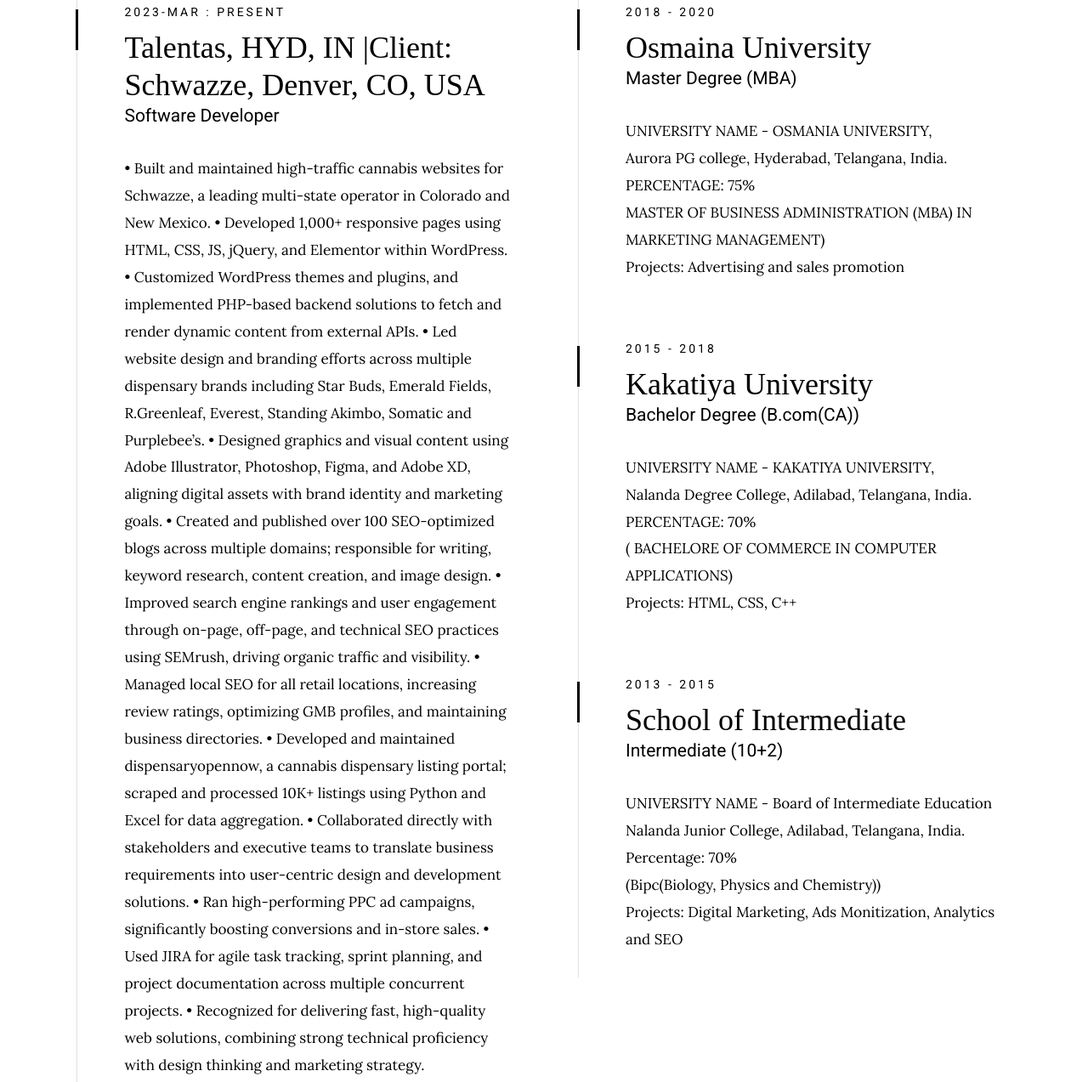
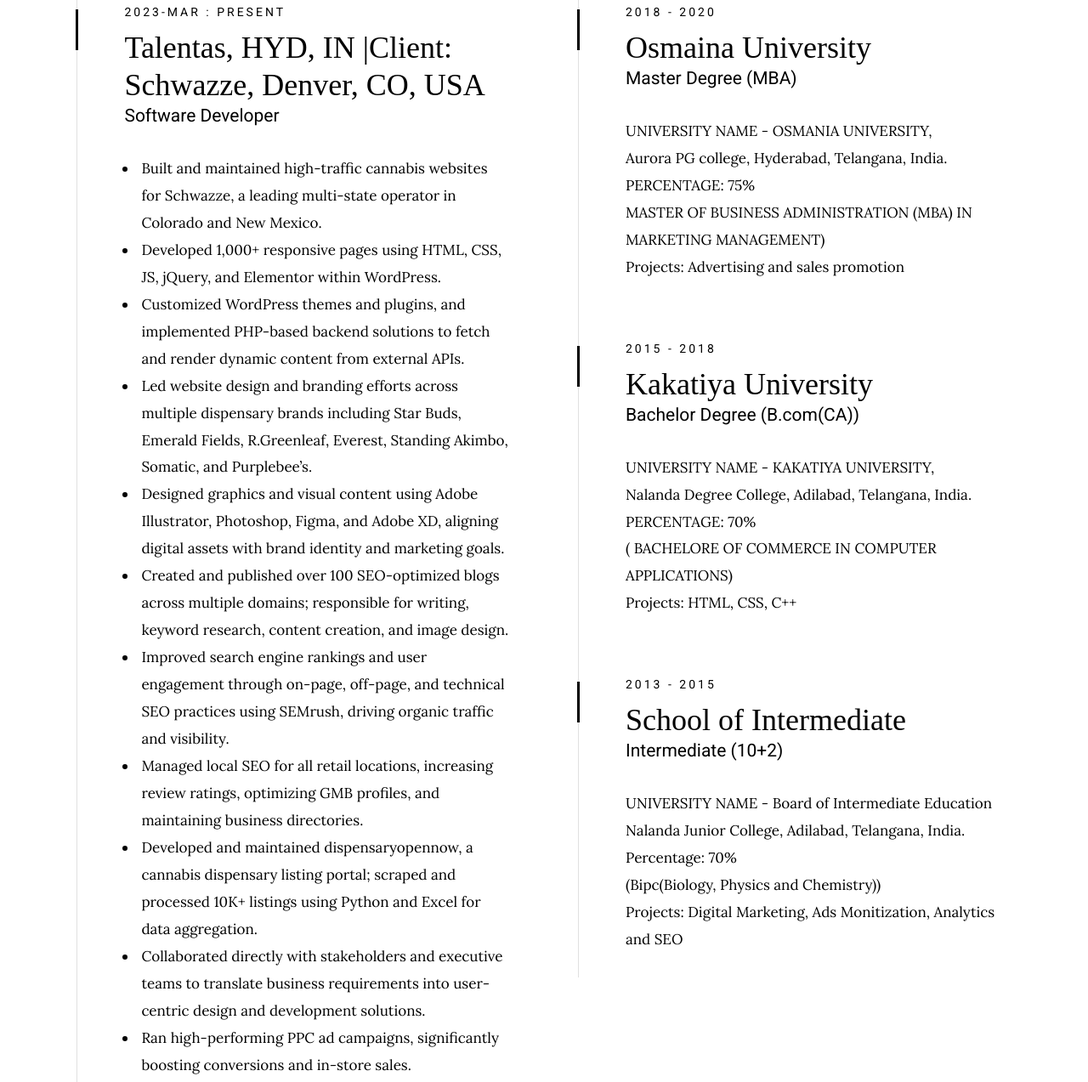
Before and after one commit to Charan8712/Charan8712.github.io, a plain HTML site: page index.html in a window 1280 px wide. Shown: the part 2181-3454 px from the top of the page at 85% size. Drawn offline with Linux system fonts and the light colour scheme; a web font is replaced by a local one.

Commit message:
Update index.html

```diff
--- a/index.html
+++ b/index.html
@@ -169,21 +169,21 @@
                                 <h5>Software Developer </h5>
                             </div>
                             <div class="timeline__desc">
-                                <p>
-•   Built and maintained high-traffic cannabis websites for Schwazze, a leading multi-state operator in Colorado and New Mexico.
-•	Developed 1,000+ responsive pages using HTML, CSS, JS, jQuery, and Elementor within WordPress.
-•	Customized WordPress themes and plugins, and implemented PHP-based backend solutions to fetch and render dynamic content from external APIs.
-•	Led website design and branding efforts across multiple dispensary brands including Star Buds, Emerald Fields, R.Greenleaf, Everest, Standing Akimbo, Somatic and Purplebee’s.
-•	Designed graphics and visual content using Adobe Illustrator, Photoshop, Figma, and Adobe XD, aligning digital assets with brand identity and marketing goals.
-•	Created and published over 100 SEO-optimized blogs across multiple domains; responsible for writing, keyword research, content creation, and image design.
-•	Improved search engine rankings and user engagement through on-page, off-page, and technical SEO practices using SEMrush, driving organic traffic and visibility.
-•	Managed local SEO for all retail locations, increasing review ratings, optimizing GMB profiles, and maintaining business directories.
-•	Developed and maintained dispensaryopennow, a cannabis dispensary listing portal; scraped and processed 10K+ listings using Python and Excel for data aggregation.
-•	Collaborated directly with stakeholders and executive teams to translate business requirements into user-centric design and development solutions.
-•	Ran high-performing PPC ad campaigns, significantly boosting conversions and in-store sales.
-•	Used JIRA for agile task tracking, sprint planning, and project documentation across multiple concurrent projects.
-•	Recognized for delivering fast, high-quality web solutions, combining strong technical proficiency with design thinking and marketing strategy.
-                                </p>
+                               <ul>
+    <li>Built and maintained high-traffic cannabis websites for Schwazze, a leading multi-state operator in Colorado and New Mexico.</li>
+    <li>Developed 1,000+ responsive pages using HTML, CSS, JS, jQuery, and Elementor within WordPress.</li>
+    <li>Customized WordPress themes and plugins, and implemented PHP-based backend solutions to fetch and render dynamic content from external APIs.</li>
+    <li>Led website design and branding efforts across multiple dispensary brands including Star Buds, Emerald Fields, R.Greenleaf, Everest, Standing Akimbo, Somatic, and Purplebee’s.</li>
+    <li>Designed graphics and visual content using Adobe Illustrator, Photoshop, Figma, and Adobe XD, aligning digital assets with brand identity and marketing goals.</li>
+    <li>Created and published over 100 SEO-optimized blogs across multiple domains; responsible for writing, keyword research, content creation, and image design.</li>
+    <li>Improved search engine rankings and user engagement through on-page, off-page, and technical SEO practices using SEMrush, driving organic traffic and visibility.</li>
+    <li>Managed local SEO for all retail locations, increasing review ratings, optimizing GMB profiles, and maintaining business directories.</li>
+    <li>Developed and maintained dispensaryopennow, a cannabis dispensary listing portal; scraped and processed 10K+ listings using Python and Excel for data aggregation.</li>
+    <li>Collaborated directly with stakeholders and executive teams to translate business requirements into user-centric design and development solutions.</li>
+    <li>Ran high-performing PPC ad campaigns, significantly boosting conversions and in-store sales.</li>
+    <li>Used JIRA for agile task tracking, sprint planning, and project documentation across multiple concurrent projects.</li>
+    <li>Recognized for delivering fast, high-quality web solutions, combining strong technical proficiency with design thinking and marketing strategy.</li>
+</ul>
                             </div>
                         </div>
 
```
